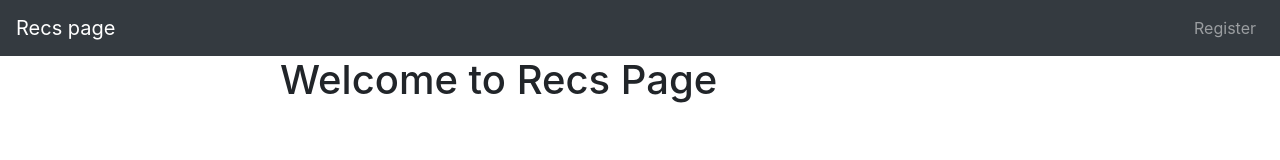
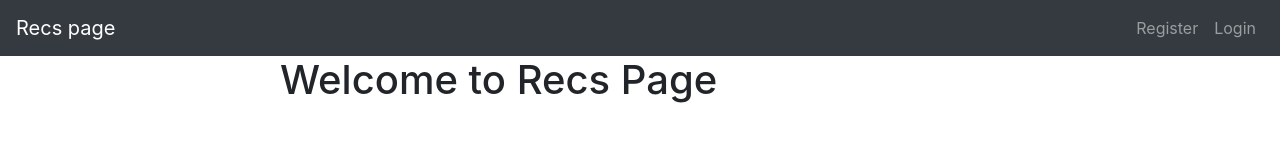
Before and after one commit to waiscodes/Recs-Page, a React (Create React App) app: page /welcome in a window 1280 px wide. Shown: the top 160 px of the page. Built offline with nearby package versions, Linux system fonts and the light colour scheme; no server answers.

Commit message:
added a link to sign in incase user already has an account

```diff
--- a/src/components/Navbar.jsx
+++ b/src/components/Navbar.jsx
@@ -23,6 +23,7 @@ const MyNavbar = () => {
         ) : (
           <Nav className='ml-auto'>
             <Nav.Link href='/signup'>Register</Nav.Link>
+            <Nav.Link href='/signin'>Login</Nav.Link>
           </Nav>
         )}
       </Navbar>
```
